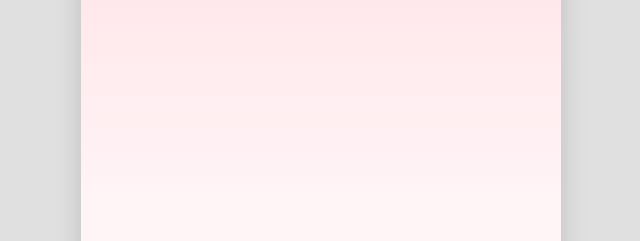
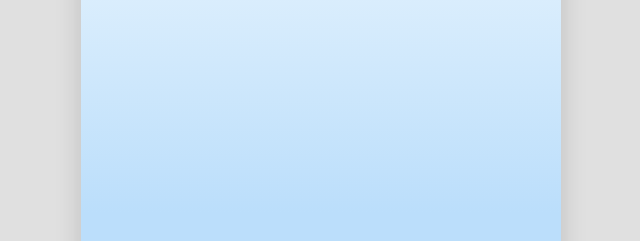
Before and after one commit to alphamods-sketch/Ultramods, a React app: page index.html in a window 1280 px wide. Shown: the part 67-308 px from the top of the page, without its empty margins (319-959 px from the left). Built offline with nearby package versions, Linux system fonts and the light colour scheme; no server answers.

Commit message:
style: update theme colors to blue
Replaced the default pink color palette with a blue-based theme by updating the CSS variables.

```diff
--- a/index.html
+++ b/index.html
@@ -7,13 +7,13 @@
 
     <style>
         /* ============================================================
-           BASE THEME VARIABLES (PURE PINK – DEFAULT)
+           BASE THEME VARIABLES (BLUE – DEFAULT)
            ============================================================ */
         :root {
-            --primary: #FF2D55;
-            --dark: #D81B60;
-            --light: #FF6B8A;
-            --faint: #FFE4EA;
+            --primary: #1E88E5;
+            --dark: #0D47A1;
+            --light: #42A5F5;
+            --faint: #E3F2FD;
             --bg-main: #FAFAFA;
             --profile-bg: #FFFFFF;
             --item-bg: #F7F7F9;
@@ -25,15 +25,15 @@
             --nav-fill-color: var(--primary);
             --nav-stroke-color: #FFFFFF;
 
-            --wingo-active-bg: #FFB3C6;
+            --wingo-active-bg: #BBDEFB;
             --wingo-inactive-bg: #F4F4F5;
             --server-btn-bg: #D4D4D8;
-            --status-box-bg: #FFECF0;
+            --status-box-bg: #E3F2FD;
             --status-val-color: var(--primary);
 
-            --pred-pending-grad: linear-gradient(135deg, #FFB3C6 0%, #FF6B8A 100%);
+            --pred-pending-grad: linear-gradient(135deg, #BBDEFB 0%, #42A5F5 100%);
             --pred-pending-text: #FFFFFF;
-            --pred-number-bg: #FF6B8A;
+            --pred-number-bg: #42A5F5;
             --pred-number-text: #FFFFFF;
 
             --device-box-text: var(--primary);
@@ -43,17 +43,17 @@
             --text-light: #FFFFFF;
             --cyan: #00B4D8;
 
-            --landing-bg-start: #FFE4E8;
-            --landing-bg-end: #FFF5F7;
-            --landing-card-bg: #FFF0F3;
-            --landing-card-border: #FFB6C1;
-            --landing-btn-grad-start: #FF8A9B;
-            --landing-btn-grad-end: #FFB6C1;
-            --landing-btn-shadow: rgba(255, 138, 155, 0.4);
+            --landing-bg-start: #E3F2FD;
+            --landing-bg-end: #BBDEFB;
+            --landing-card-bg: #BBDEFB;
+            --landing-card-border: #1E88E5;
+            --landing-btn-grad-start: #90CAF9;
+            --landing-btn-grad-end: #1E88E5;
+            --landing-btn-shadow: rgba(30, 136, 229, 0.4);
             --landing-title-color: #1A1A1A;
             --landing-sub-color: #666;
 
-            --theme-name: 'Pink';
+            --theme-name: 'Blue';
         }
 
         /* ============================================================
@@ -188,49 +188,6 @@
             --theme-name: 'Silver';
         }
 
-        /* ============================================================
-           THEME: BLUE
-           ============================================================ */
-        [data-theme="blue"] {
-            --primary: #1E88E5;
-            --dark: #0D47A1;
-            --light: #42A5F5;
-            --faint: #E3F2FD;
-            --bg-main: #FAFAFA;
-            --profile-bg: #FFFFFF;
-            --item-bg: #F7F7F9;
-
-            --header-text: #FFFFFF;
-            --header-sub: rgba(255, 255, 255, 0.9);
-            --icon-stroke: #FFFFFF;
-
-            --nav-fill-color: var(--primary);
-            --nav-stroke-color: #FFFFFF;
-
-            --wingo-active-bg: #BBDEFB;
-            --wingo-inactive-bg: #F4F4F5;
-            --server-btn-bg: #D4D4D8;
-            --status-box-bg: #E3F2FD;
-            --status-val-color: var(--primary);
-
-            --pred-pending-grad: linear-gradient(135deg, #BBDEFB 0%, #42A5F5 100%);
-            --pred-pending-text: #FFFFFF;
-            --pred-number-bg: #42A5F5;
-            --pred-number-text: #FFFFFF;
-
-            --device-box-text: var(--primary);
-
-            --landing-bg-start: #E3F2FD;
-            --landing-bg-end: #BBDEFB;
-            --landing-card-bg: #BBDEFB;
-            --landing-card-border: #1E88E5;
-            --landing-btn-grad-start: #90CAF9;
-            --landing-btn-grad-end: #1E88E5;
-            --landing-btn-shadow: rgba(30, 136, 229, 0.4);
-            --landing-title-color: #1A1A1A;
-            --landing-sub-color: #666;
-            --theme-name: 'Blue';
-        }
 
         /* ============================================================
            THEME: PURPLE (original)
@@ -1978,7 +1935,7 @@
                             Sweeg Theme
                         </div>
                         <div class="profile-item-right">
-                            <span class="theme-badge" id="current-theme-badge">Pink</span>
+                            <span class="theme-badge" id="current-theme-badge">Blue</span>
                             <svg width="26" height="26" viewBox="0 0 24 24">
                                 <path d="M12 1L14.5 4.5L19 4.5L19 9L23 12L19 15L19 19.5L14.5 19.5L12 23L9.5 19.5L5 19.5L5 15L1 12L5 9L5 4.5L9.5 4.5L12 1Z" fill="var(--primary)" style="transform-origin: center; transform: rotate(15deg);"></path>
                                 <path d="M12 7.5V16.5M7.5 12H16.5" stroke="#1A1A1A" stroke-width="3" stroke-linecap="round" stroke-linejoin="round" fill="none"></path>
@@ -2178,13 +2135,12 @@
         const defaultName = 'User';
 
         // --- THEME SYSTEM ---
-        const themes = ['pink', 'green', 'red', 'silver', 'blue', 'purple'];
+        const themes = ['blue', 'green', 'red', 'silver', 'purple'];
         const themeNames = {
-            pink: 'Pink',
+            blue: 'Blue',
             green: 'Green',
             red: 'Red',
             silver: 'Silver',
-            blue: 'Blue',
             purple: 'Purple'
         };
         let currentThemeIndex = 0;
@@ -2192,14 +2148,12 @@
         function applyTheme(themeName) {
             const root = document.documentElement;
             themes.forEach(t => root.removeAttribute('data-theme'));
-            if (themeName !== 'pink') {
+            if (themeName !== 'blue') {
                 root.setAttribute('data-theme', themeName);
             }
             const badge = document.getElementById('current-theme-badge');
             if (badge) {
-                badge.textContent = themeNames[themeName] || 'Pink';
-                badge.style.backgroundColor = getComputedStyle(root).getPropertyValue('--primary').trim() || '#FF2D55';
-                badge.style.color = getComputedStyle(root).getPropertyValue('--header-text').trim() || '#FFFFFF';
+                badge.textContent = themeNames[themeName] || 'Blue';
             }
             localStorage.setItem('bunny_theme', themeName);
         }
@@ -2215,7 +2169,7 @@
             currentThemeIndex = themes.indexOf(savedTheme);
             applyTheme(savedTheme);
         } else {
-            applyTheme('pink');
+            applyTheme('blue');
         }
 
         // --- GAME PERSISTENCE ---
@@ -3226,10 +3180,10 @@
 
                     const statusClass = w.status === 'WIN' ? 'win' : 'loss';
 
-                    const pBg = w.pred === 'B' ? '#FFECF0' : '#E3F2FD';
-                    const pColor = w.pred === 'B' ? '#FF2D55' : '#1E88E5';
-                    const aBg = w.actual === 'B' ? '#FFECF0' : '#E3F2FD';
-                    const aColor = w.actual === 'B' ? '#FF2D55' : '#1E88E5';
+                    const pBg = w.pred === 'B' ? '#FFF3E0' : '#E3F2FD';
+                    const pColor = w.pred === 'B' ? '#F57C00' : '#1E88E5';
+                    const aBg = w.actual === 'B' ? '#FFF3E0' : '#E3F2FD';
+                    const aColor = w.actual === 'B' ? '#F57C00' : '#1E88E5';
 
                     list.innerHTML += `<div class="history-item" style="display:flex; flex-direction:column; gap:8px;">
                         <div style="display:flex; justify-content:space-between; width:100%; border-bottom:1px solid #eee; padding-bottom:6px;">
```
